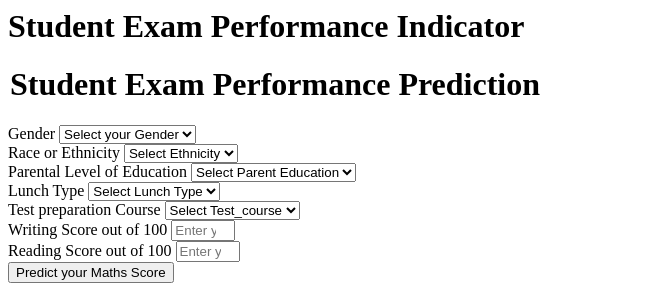
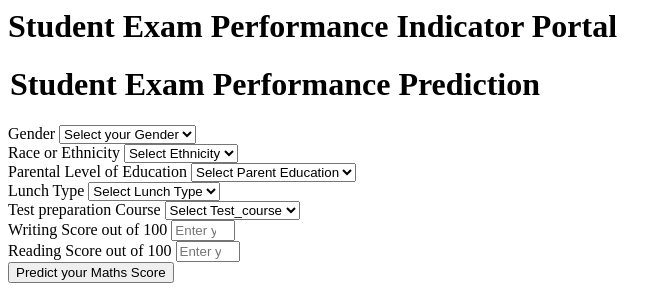
Before and after one commit to samantads/AWS-CI-CD-Projects-Deployment, a Flask app: page /predictdata in a window 1280 px wide. Shown: the top 300 px of the page, without its empty margins (0-672 px from the left). Run offline with Flask 3, Linux system fonts and the light colour scheme.

Commit message:
Update home.html

```diff
--- a/templates/home.html
+++ b/templates/home.html
@@ -1,7 +1,7 @@
 <html>
 <body>
     <div class="login">
-       <h1>Student Exam Performance Indicator</h1>
+       <h1>Student Exam Performance Indicator Portal</h1>
 
        <form action="{{ url_for('predict_datapoint')}}" method="post">
         <h1>
```
